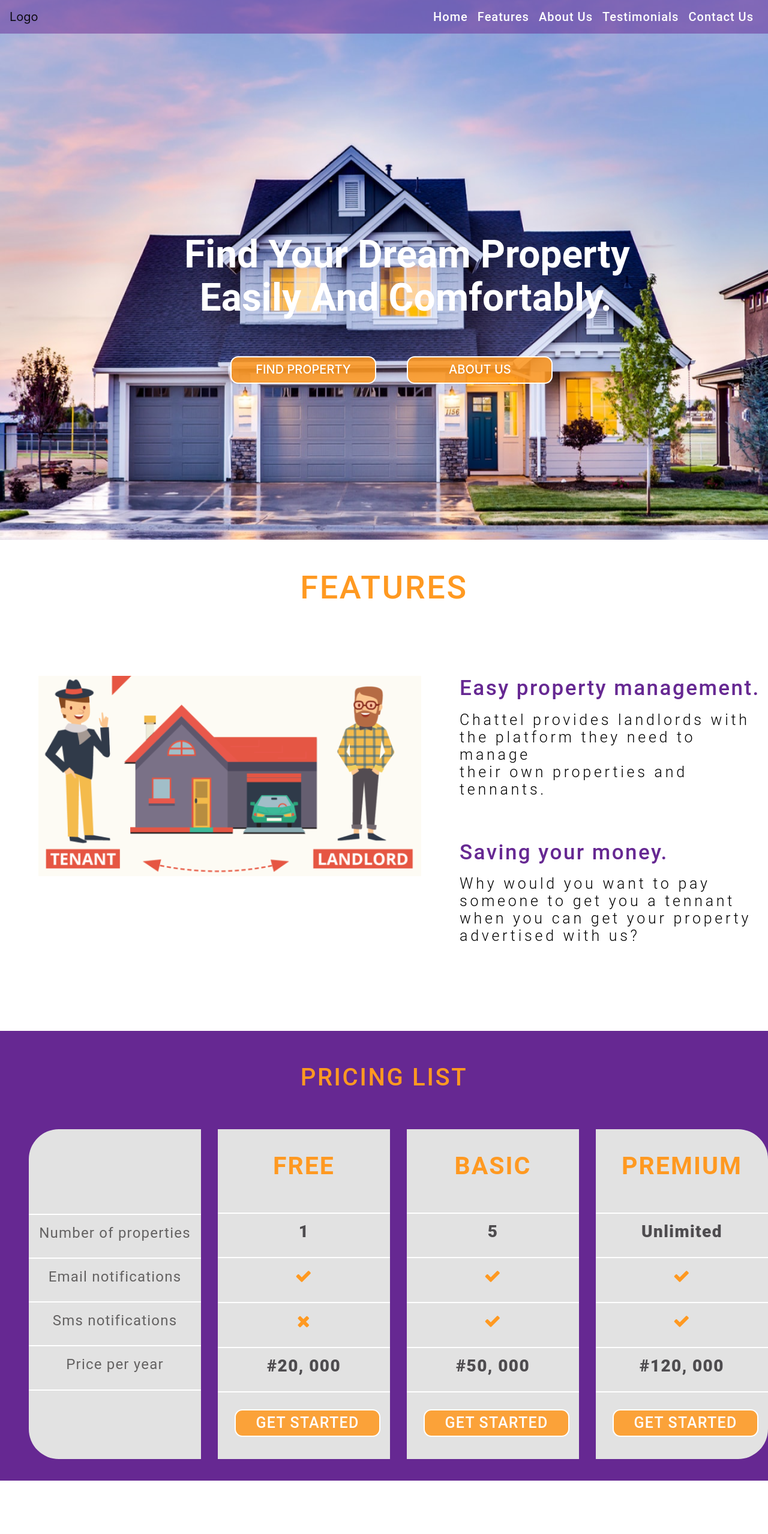
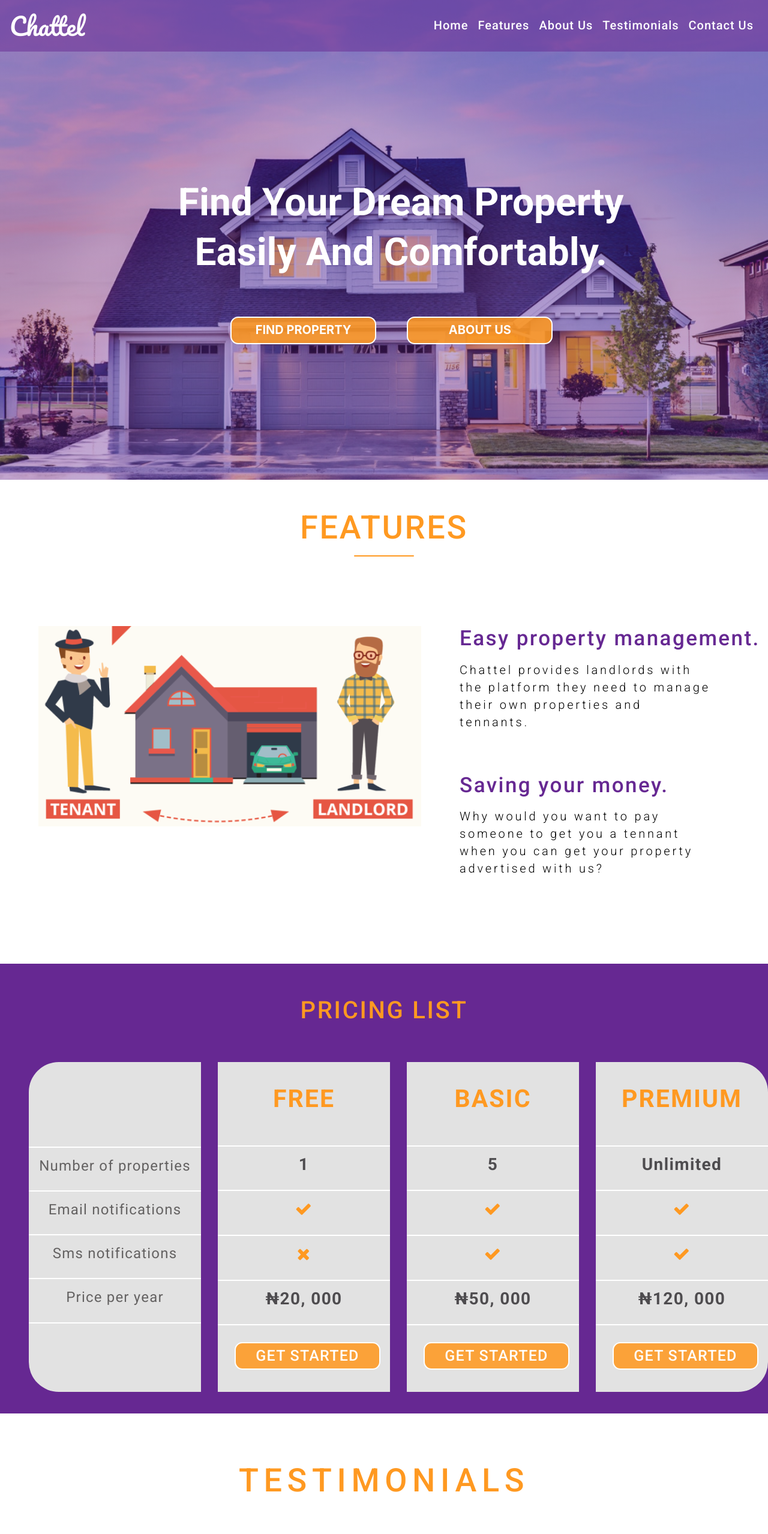
Before and after one commit to AlfredBryan/Chattel, a React (Create React App) app in the folder client/: page / in a window 1280 px wide. Shown: the top 2558 px of the page at 60% size. Built offline with nearby package versions, Linux system fonts and the light colour scheme.

Commit message:
retouched the landing view and some other parts

```diff
--- a/client/public/index.html
+++ b/client/public/index.html
@@ -10,6 +10,9 @@
       content="Web site created using create-react-app"
     />
     <link rel="apple-touch-icon" href="logo192.png" />
+
+    <link href="https://fonts.googleapis.com/css?family=Pacifico&display=swap" rel="stylesheet">
+    <link href="https://fonts.googleapis.com/css?family=Roboto:300,400,500,700&display=swap" rel="stylesheet">
     <!--
       manifest.json provides metadata used when your web app is installed on a
       user's mobile device or desktop. See https://developers.google.com/web/fundamentals/web-app-manifest/
--- a/client/src/components/Home/Home.js
+++ b/client/src/components/Home/Home.js
@@ -15,14 +15,9 @@ class Home extends Component {
     return (
       <React.Fragment>
         <CustomNav />
-        <div id="home_main">
-          <img
-            className="bg_img"
-            src={require("../../images/landingbg.png")}
-            alt="bg_img"
-          />
-          <h1 className="first_t">Find Your Dream Property</h1>
-          <h1 className="second_t">Easily And Comfortably.</h1>
+        <div id="home_main" className="home_main">
+          <h1 className="first_t">Find Your Dream Property
+          Easily And Comfortably.</h1>
           <div className="home_buttons">
             <div className="first_button">
               <h5 className="find_property">FIND PROPERTY</h5>
@@ -84,7 +79,7 @@ class Home extends Component {
               <hr className="second_line" />
               <i className="fa fa-close"></i>
               <hr className="second_line" />
-              #20, 000
+              ₦20, 000
               <hr className="second_line" />
               <div className="get_started">
                 <h5 className="get_started_text">GET STARTED</h5>
@@ -97,7 +92,7 @@ class Home extends Component {
               <hr className="second_line" />
               <i className="fa fa-check"></i> <hr className="second_line" />
               <i className="fa fa-check"></i> <hr className="second_line" />
-              #50, 000
+              ₦50, 000
               <hr className="second_line" />
               <div className="get_started">
                 <h5 className="get_started_text">GET STARTED</h5>
@@ -110,7 +105,7 @@ class Home extends Component {
               <hr className="second_line" />
               <i className="fa fa-check"></i> <hr className="second_line" />
               <i className="fa fa-check"></i> <hr className="second_line" />
-              #120, 000
+              ₦120, 000
               <hr className="second_line" />
               <div className="get_started">
                 <h5 className="get_started_text">GET STARTED</h5>
@@ -148,7 +143,7 @@ class Home extends Component {
               </div>
             </div>
             <div className="center_div">
-              <img src="assets/3.jpeg" />
+              <img src="assets/3.jpeg" alt=" testimonial"/>
               <div className="test_1">
                 <div className="test_img"></div>
                 <p className="test_text">
--- a/client/src/components/Home/style.css
+++ b/client/src/components/Home/style.css
@@ -2,37 +2,28 @@
   position: relative !important;
 }
 
-.bg_img {
-  max-width: 100%;
-  height: 900px;
+.home_main{
+  background-image:linear-gradient(rgba(102, 40, 146, 0.4),rgba(102, 40, 146, 0.4)), url(../../images/landingbg.png);
+  background-size: cover;
+	background-position: center;
+	height: 100vh;
+	background-attachment: fixed;
 }
 
 .first_t {
   position: absolute;
   color: white;
-  font-family: Roboto;
-  font-style: normal;
-  font-weight: bold;
+  font-family: 'Roboto', sans-serif;
+  font-weight: 700;
   font-size: 64px;
-  line-height: 75px;
+  line-height: 1.3;
+  width: 850px !important;
+  height: 150px;
   text-transform: capitalize;
-  top: 43%;
-  left: 24%;
+  top: 37%;
+  left: 19%;
+  text-align: center;
 }
-
-.second_t {
-  position: absolute;
-  color: white;
-  font-family: Roboto;
-  font-style: normal;
-  font-weight: bold;
-  font-size: 64px;
-  line-height: 75px;
-  text-transform: capitalize;
-  top: 51%;
-  left: 26%;
-}
-
 .home_buttons {
   display: flex;
 }
@@ -49,6 +40,11 @@
   left: 30%;
   cursor: pointer;
 }
+.first_button:hover,.second_button:hover {
+  background: rgba(255, 153, 33);
+  transition: all 0.3s;
+
+}
 
 .second_button {
   position: absolute;
@@ -64,12 +60,14 @@
 }
 
 .find_property {
+  font-weight: 700 !important;
   text-align: center;
   color: #ffffff;
   padding: 0.4em;
 }
 
 .about_us {
+  font-weight: 700 !important;
   text-align: center;
   color: #ffffff;
   padding: 0.4em;
@@ -110,7 +108,7 @@
 
 .align_text {
   line-height: 3em;
-  font-family: Roboto;
+  font-family: 'Roboto', sans-serif;
   font-style: normal;
   font-weight: bold;
   font-size: 41px;
@@ -129,7 +127,7 @@
 
 .pricing_list {
   padding: 1em;
-  font-family: Roboto;
+  font-family: 'Roboto', sans-serif;
   font-style: normal;
   font-weight: 500;
   font-size: 54px;
@@ -154,7 +152,7 @@
 }
 
 .price_one p {
-  font-family: Roboto;
+  font-family: 'Roboto', sans-serif;
   font-style: normal;
   font-weight: normal;
   font-size: 24px;
@@ -170,7 +168,7 @@
 }
 
 .price_two {
-  font-family: Roboto;
+  font-family: 'Roboto', sans-serif;
   font-style: normal;
   font-weight: 800;
   letter-spacing: 0.05em;
@@ -180,7 +178,7 @@
 }
 
 .price_three {
-  font-family: Roboto;
+  font-family: 'Roboto', sans-serif;
   font-style: normal;
   font-weight: 800;
   letter-spacing: 0.05em;
@@ -190,7 +188,7 @@
 }
 
 .price_four {
-  font-family: Roboto;
+  font-family: 'Roboto', sans-serif;
   font-style: normal;
   font-weight: 800;
   letter-spacing: 0.05em;
@@ -218,7 +216,7 @@
 }
 
 .get_started_text {
-  font-family: Roboto;
+  font-family: 'Roboto', sans-serif;
   font-style: normal;
   font-weight: 500;
   font-size: 25px;
@@ -230,7 +228,7 @@
 }
 
 .feature_header {
-  font-family: Roboto;
+  font-family: 'Roboto', sans-serif;
   font-style: normal;
   font-weight: 500;
   font-size: 54px;
@@ -239,6 +237,16 @@
   color: #ff9921;
   text-align: center;
   padding-bottom: 2em;
+}
+.feature_header:after{
+  display: block;
+	height: 2px;
+	background-color:  #ff9921;;
+	width:100px;
+	content:" ";
+	margin: 0 auto;
+  margin-top: 15px;
+  border-radius: 13px;
 }
 
 .feature_section {
@@ -261,7 +269,7 @@
 }
 
 .p_management {
-  font-family: Roboto;
+  font-family: 'Roboto', sans-serif;
   font-style: normal;
   font-weight: 500;
   font-size: 35px;
@@ -272,17 +280,17 @@
 }
 
 .feature_text p {
-  font-family: Roboto;
+  font-family: 'Roboto', sans-serif;
   font-style: normal;
   font-weight: 300;
-  font-size: 25px;
+  font-size: 20px;
   line-height: 29px;
   letter-spacing: 0.19em;
   color: #000000;
 }
 
 .s_money {
-  font-family: Roboto;
+  font-family: 'Roboto', sans-serif;
   font-style: normal;
   font-weight: 500;
   font-size: 35px;
@@ -322,7 +330,7 @@
 }
 
 .test_text {
-  font-family: Roboto;
+  font-family: 'Roboto', sans-serif;
   font-style: normal;
   font-weight: 200;
   font-size: 30px;
@@ -333,7 +341,7 @@
 }
 
 .testifier {
-  font-family: Roboto;
+  font-family: 'Roboto', sans-serif;
   font-style: normal;
   font-weight: bold;
   font-size: 30px;
@@ -344,7 +352,7 @@
 }
 
 .test_header {
-  font-family: Roboto;
+  font-family: 'Roboto', sans-serif;
   font-style: normal;
   font-weight: 500;
   font-size: 54px;
--- a/client/src/components/Navbar/CustomNav.js
+++ b/client/src/components/Navbar/CustomNav.js
@@ -29,7 +29,7 @@ class CustomNav extends React.Component {
     return (
       <div>
         <Navbar light expand="md" className="navbar_main" fixed="top">
-          <NavbarBrand href="/">Logo</NavbarBrand>
+          <NavbarBrand className="logo_text" href="/">Chattel</NavbarBrand>
           <NavbarToggler onClick={this.toggle} />
           <Collapse isOpen={this.state.isOpen} navbar>
             <Nav className="ml-auto" navbar>
--- a/client/src/components/Navbar/style.css
+++ b/client/src/components/Navbar/style.css
@@ -4,10 +4,19 @@
 
 .nav-link {
     color: white !important;
-    font-family: Roboto;
+    font-family: 'Roboto', sans-serif;
     font-style: normal !important;
     font-weight: 500 !important;
     font-size: 20px !important;
     line-height: 23px !important;
     letter-spacing: 0.05em !important;
+    border-bottom: 2px solid transparent;
 }
+.nav-link:hover {
+    border-bottom: 2px solid rgba(102, 40, 146, 0.49);
+}
+.logo_text{
+    font-family: 'Pacifico', cursive;
+    color: #fff !important;
+    font-size: 40px !important;
+}
--- a/client/src/components/User/style.css
+++ b/client/src/components/User/style.css
@@ -14,7 +14,7 @@
 }
 
 .register_header {
-    font-family: Roboto;
+    font-family: 'Roboto', sans-serif;
     font-style: normal;
     font-weight: 500;
     font-size: 30px;
@@ -41,7 +41,7 @@
     border: 2px solid #FFFFFF;
     box-sizing: border-box;
     border-radius: 13px;
-    font-family: Roboto;
+    font-family: 'Roboto', sans-serif;
     font-style: normal;
     font-weight: 500;
     font-size: 25px;
@@ -51,10 +51,10 @@
 }
 
 .register_text {
-    font-family: Roboto;
+    font-family: 'Roboto', sans-serif;
     font-style: normal;
     font-weight: 300;
-    font-size: 20px;
+    font-size: 12px;
     line-height: 23px;
     color: #333333;
     padding: 0.5em
```
